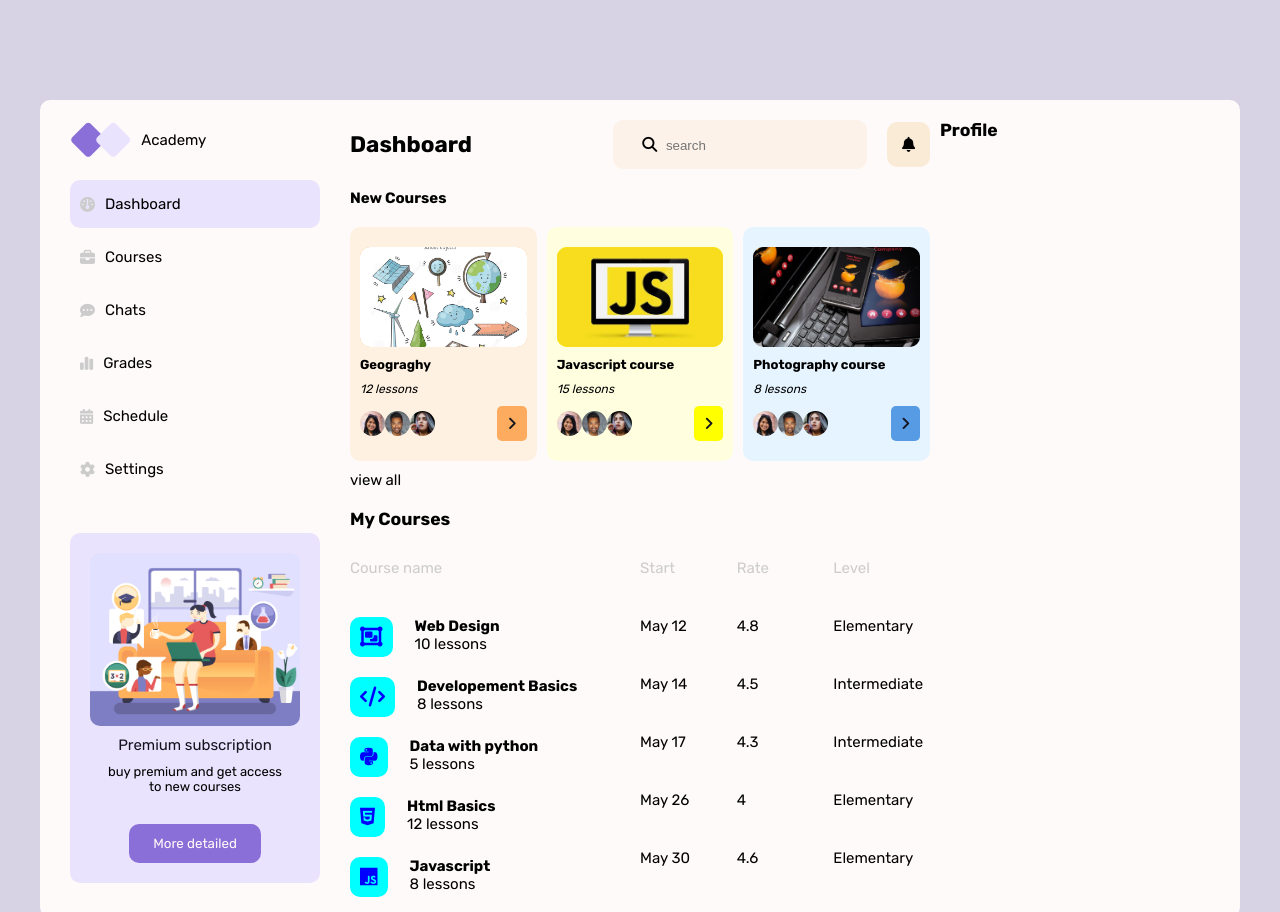
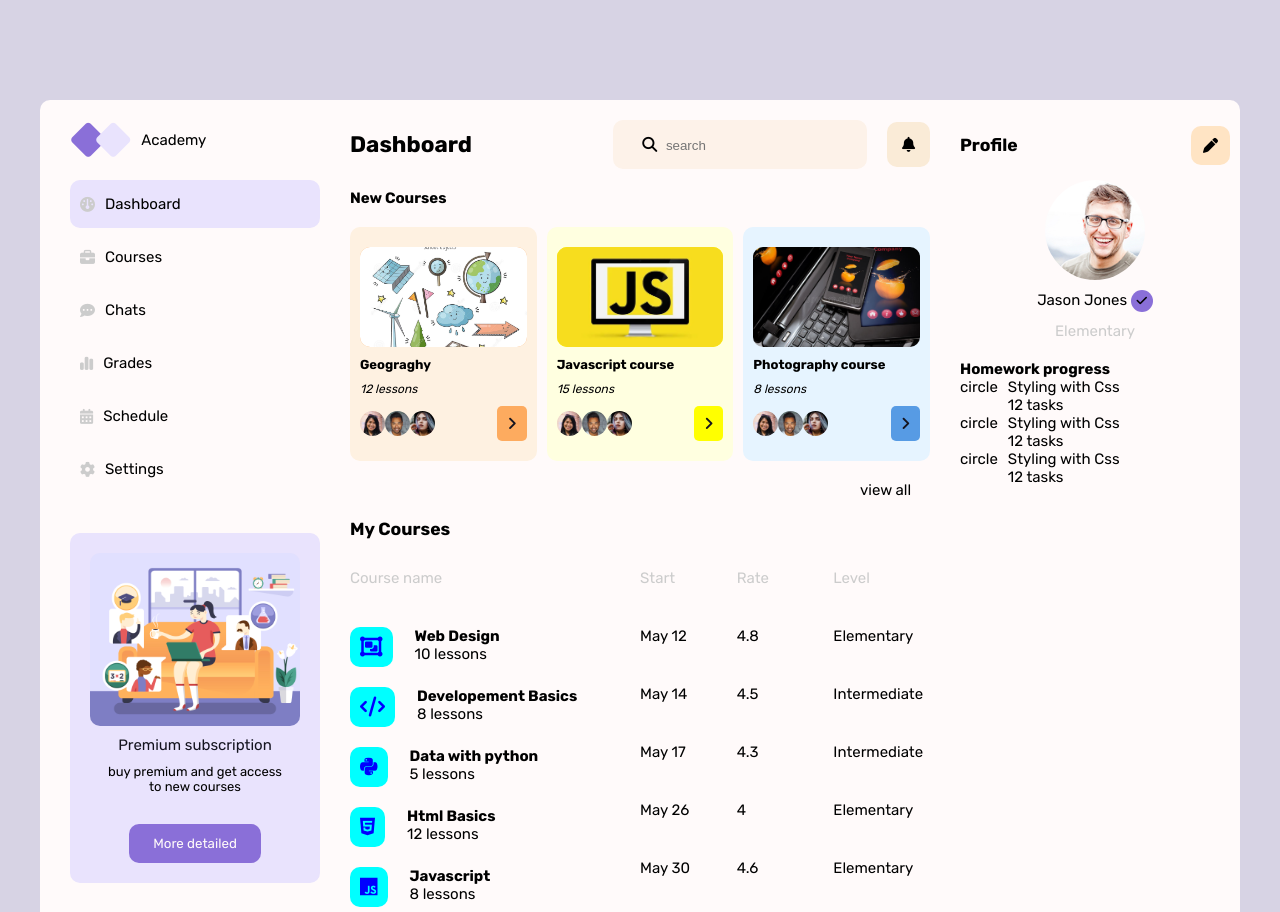
Before and after one commit to majid-amini/Academy, a plain HTML site: page index.html in a window 1280 px wide. Shown: the top 912 px of the page. Drawn offline with Linux system fonts and the light colour scheme.

Commit message:
some adresses changed

```diff
--- a/index.html
+++ b/index.html
@@ -9,6 +9,7 @@
     <title>Document</title>
 </head>
 <body>
+    <!-- test -->
     <div class="container">
         <section class="left__total">
             <div class="menu__title">
@@ -111,8 +112,8 @@
                             <i class="fa-solid fa-angle-right"></i>
                         </div><!-- new__courses__bottom -->
                     </div><!-- new__courses__card -->
-                    <span><a>view all</a></span>
-                </div>
+                    <div class="new--courses--view">view all</div>
+                </div> <!-- new__courses__total -->
             </div><!-- New__courses -->
 
 
@@ -192,15 +193,55 @@
             <section class="profile">
                 <div class="profile__title">
                     <h3>Profile</h3>
-                    <i></i>
+                    <i class="fa-solid fa-pen"></i>
                 </div>
                 <div class="profile__img">
-                    <img src="" alt="">
+                    <img src="./img/customers/steve.jpg" alt="">
                     <div>
-                        <span></span>
+                        <span>Jason Jones</span>
+                        <i class="fa-solid fa-check"></i>
+                    </div>
+                    <span>Elementary</span>
+                </div><!-- profile__img -->
+
+                <div class="date__picker__total">
+
+                </div>
+
+                <div class="progress__total">
+                    <div class="progress__box progress__title">
+                        <h4>Homework progress</h4>
+                    </div>
+                    <div class="progress__box">
+                        <div class="progress__left">
+                            <div>circle</div>
+                            <div class="progress__left__item">
+                                <span>Styling with Css</span>
+                                <span>12 tasks</span>
+                            </div>
+                        </div>
                         <i></i>
                     </div>
-                    <span></span>
+                    <div class="progress__box">
+                        <div class="progress__left">
+                            <div>circle</div>
+                            <div class="progress__left__item">
+                                <span>Styling with Css</span>
+                                <span>12 tasks</span>
+                            </div>
+                        </div>
+                        <i></i>
+                    </div>
+                    <div class="progress__box">
+                        <div class="progress__left">
+                            <div>circle</div>
+                            <div class="progress__left__item">
+                                <span>Styling with Css</span>
+                                <span>12 tasks</span>
+                            </div>
+                        </div>
+                        <i></i>
+                    </div>
                 </div>
             </section><!-- profile -->
         </aside>
--- a/styles/layout.css
+++ b/styles/layout.css
@@ -2,6 +2,6 @@
 @import "./menu.css";
 @import "./section_left.css";
 @import "./main.css";
-
+@import "./section_right.css";
 
 @import "./button.css";
--- a/styles/main.css
+++ b/styles/main.css
@@ -111,7 +111,17 @@ main input{
     width: 2.5rem;
     border-radius: 50%;
 }
-
+.new--courses--view {
+    width: 7rem;
+    grid-column: 3/-1;
+    margin-top: 1rem;
+    cursor: pointer;
+    justify-self: flex-end;
+    transition: all 0.3s ease-in-out;
+}
+.new--courses--view:hover {
+    color: var(--darkPurple-color);
+}
 
 
 
--- /dev/null
+++ b/styles/section_right.css
@@ -0,0 +1,66 @@
+aside {
+    margin-left: 2rem;
+}
+.profile {
+    margin-top: 1rem;
+}
+.profile__title {
+    display: flex;
+    justify-content: space-between;
+    align-items: center;
+    height: 3rem;
+}
+.profile__title i{
+    background-color: bisque;
+    padding: 1.2rem;
+    border-radius: 1rem;
+}
+.profile__img {
+    display: flex;
+    flex-direction: column;
+    justify-content: center;
+    align-items: center;
+    gap: 1rem;
+}
+
+.profile__img img {
+    text-align: center;
+    width: 10rem;
+    border-radius: 50%;
+    margin-top: 2rem;
+}
+.profile__img i{
+    font-size: 1.2rem;
+    background-color: var(--darkPurple-color);
+    padding: 0.5rem;
+    border-radius: 50%;
+}
+.profile__img > span {
+    color: var(--gray-color);
+}
+
+
+
+
+
+
+
+
+.progress__total {
+    margin-top: 2rem;
+    width: 100%;
+}
+.progress__total .progress__box {
+    display: flex;
+    align-items: center;
+    justify-content: space-between;
+}
+.progress__box .progress__left {
+    display: flex;
+    gap: 1rem;
+    font-size: 1.5rem;
+}
+.progress__left__item {
+    display: flex;
+    flex-direction: column;
+}
```
Also changed, not shown: img/Study Web Dashboard.jpeg (renamed from Study Web Dashboard.jpeg).
